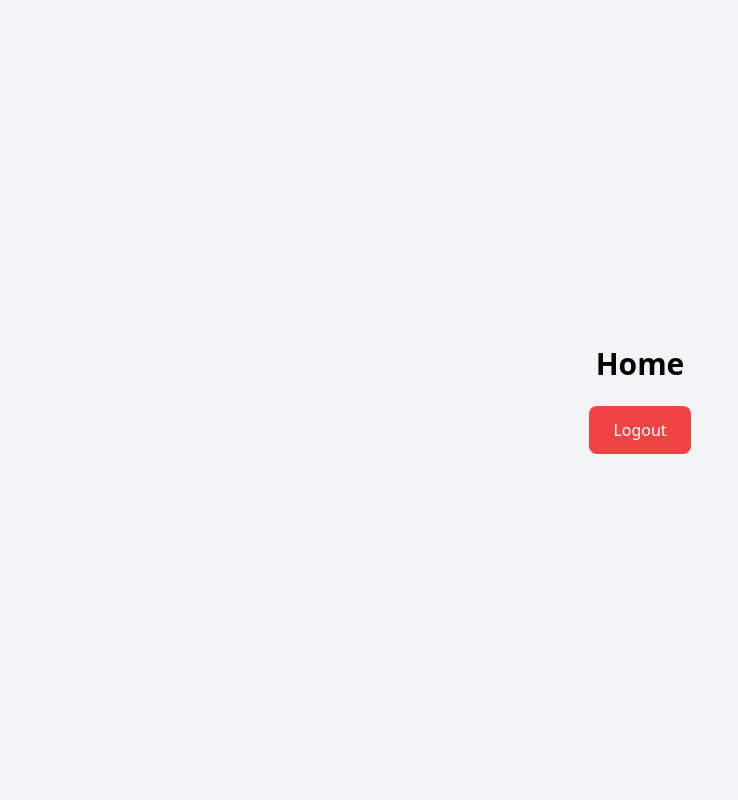
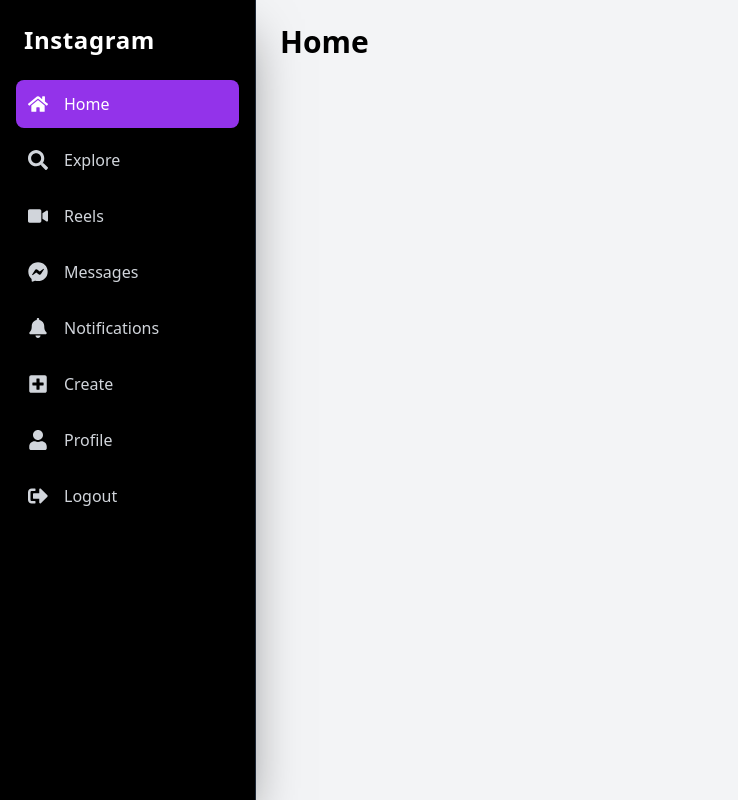
Before and after one commit to ALIM23700/SocialMedia_Frontend, a React app: page / in a window 1280 px wide. Shown: the whole page, without its empty margins (0-738 px from the left). Built offline with nearby package versions, Linux system fonts and the light colour scheme; sample sign-in values are in the browser's storage; the HTML template or start-up script is replaced by a standard one.

Commit message:
create sidebar and some pages

```diff
--- a/package.json
+++ b/package.json
@@ -14,6 +14,7 @@
     "axios": "^1.13.4",
     "react": "^19.2.0",
     "react-dom": "^19.2.0",
+    "react-icons": "^5.5.0",
     "react-redux": "^9.2.0",
     "react-router-dom": "^7.13.0"
   },
--- a/src/App.jsx
+++ b/src/App.jsx
@@ -3,6 +3,10 @@
 import Login from './pages/Login';
 import Register from './pages/Register';
 import ProtectedRoute from './Components/ProtectedRoute';
+import Profile from './pages/Profile';
+import Story from './pages/Story';
+import Reels from './pages/Reels';
+import Create from './pages/Create';
 
 function App() {
   return (
@@ -18,6 +22,46 @@
             </ProtectedRoute>
           }
         />
+         <Route
+          path="/profile"
+          element={
+            <ProtectedRoute>
+             <Profile></Profile>
+            </ProtectedRoute>
+          }
+        />
+        <Route
+          path="/story"
+          element={
+            <ProtectedRoute>
+            <Story></Story>
+            </ProtectedRoute>
+          }
+        />
+         <Route
+          path="/reels"
+          element={
+            <ProtectedRoute>
+            <Reels></Reels>
+            </ProtectedRoute>
+          }
+        />
+         <Route
+          path="/notification"
+          element={
+            <ProtectedRoute>
+           <Notification></Notification>
+            </ProtectedRoute>
+          }
+        />
+         <Route
+          path="/create"
+          element={
+            <ProtectedRoute>
+          <Create></Create>
+            </ProtectedRoute>
+          }
+        />
       </Routes>
     </BrowserRouter>
   );
--- /dev/null
+++ b/src/Components/SideBar.jsx
@@ -0,0 +1,92 @@
+import React from "react";
+import { NavLink, useNavigate } from "react-router-dom";
+import { useDispatch, useSelector } from "react-redux";
+import { logout } from "../features/Auth/Authslice";
+import {
+  FaHome,
+  FaSearch,
+  FaVideo,
+  FaFacebookMessenger,
+  FaBell,
+  FaPlusSquare,
+  FaUser,
+  FaSignOutAlt,
+} from "react-icons/fa";
+
+const SideBar = () => {
+  const dispatch = useDispatch();
+  const navigate = useNavigate();
+
+  // user from redux
+  const { user } = useSelector((state) => state.auth);
+
+  const handleLogout = () => {
+    dispatch(logout());
+    navigate("/login");
+  };
+
+  const menuItems = [
+    { icon: <FaHome />, label: "Home", path: "/" },
+    { icon: <FaSearch />, label: "Explore", path: "/explore" },
+    { icon: <FaVideo />, label: "Reels", path: "/reels" },
+    { icon: <FaFacebookMessenger />, label: "Messages", path: "/messages" },
+    { icon: <FaBell />, label: "Notifications", path: "/notification" },
+    { icon: <FaPlusSquare />, label: "Create", path: "/create" },
+    {
+      icon: <FaUser />,
+      label: "Profile",
+      path: `/profile/${user?._id}`,
+    },
+  ];
+
+  return (
+    <div
+      className="
+        h-screen w-64 bg-black text-white fixed left-0 top-0
+        border-r border-gray-800
+        shadow-2xl shadow-black/50
+      "
+    >
+      {/* Logo */}
+      <div className="p-6 text-2xl font-bold tracking-wide">
+        Instagram
+      </div>
+
+      {/* Menu */}
+      <ul className="px-4 space-y-2">
+        {menuItems.map((item, index) => (
+          <NavLink
+            key={index}
+            to={item.path}
+            className={({ isActive }) =>
+              `flex items-center gap-4 p-3 rounded-lg transition-all duration-200
+              ${
+                isActive
+                  ? "bg-purple-600 text-white"
+                  : "text-gray-300 hover:bg-purple-600 hover:text-white"
+              }`
+            }
+          >
+            <span className="text-xl">{item.icon}</span>
+            <span className="text-base">{item.label}</span>
+          </NavLink>
+        ))}
+
+        {/* Logout */}
+        <button
+          onClick={handleLogout}
+          className="
+            w-full flex items-center gap-4 p-3 rounded-lg
+            text-gray-300 hover:bg-purple-600 hover:text-white
+            transition-all duration-200
+          "
+        >
+          <FaSignOutAlt className="text-xl" />
+          <span>Logout</span>
+        </button>
+      </ul>
+    </div>
+  );
+};
+
+export default SideBar;
--- a/src/features/Auth/Authslice.jsx
+++ b/src/features/Auth/Authslice.jsx
@@ -9,7 +9,7 @@
   async (userData, { rejectWithValue }) => {
     try {
       const res = await axios.post(`${API_URL}/register`, userData);
-      return res.data; // must return { user, token }
+      return res.data;
     } catch (err) {
       return rejectWithValue(
         err.response?.data?.message || "Register failed"
@@ -24,7 +24,7 @@
   async (userData, { rejectWithValue }) => {
     try {
       const res = await axios.post(`${API_URL}/login`, userData);
-      return res.data; // must return { user, token }
+      return res.data;
     } catch (err) {
       return rejectWithValue(
         err.response?.data?.message || "Login failed"
--- /dev/null
+++ b/src/pages/Create.jsx
@@ -0,0 +1,9 @@
+import React from 'react'
+
+const Create = () => {
+  return (
+    <div>Create</div>
+  )
+}
+
+export default Create
--- a/src/pages/Home.jsx
+++ b/src/pages/Home.jsx
@@ -1,26 +1,16 @@
-import React from 'react';
-import { useDispatch } from 'react-redux';
-import { logout } from '../features/Auth/Authslice';
-import { useNavigate } from 'react-router-dom';
+import React from "react";
+import SideBar from "../Components/SideBar";
 
 const Home = () => {
-  const dispatch = useDispatch();
-  const navigate = useNavigate();
+  return (
+    <div className="flex">
+      <SideBar />
 
-  const handleLogout = () => {
-    dispatch(logout());
-    navigate('/login'); // go to login after logout
-  };
+      {/* Main Content */}
+      <div className="ml-64 flex-1 min-h-screen bg-gray-100 p-6">
+        <h1 className="text-3xl font-bold">Home</h1>
 
-  return (
-    <div className="min-h-screen flex flex-col items-center justify-center bg-gray-100">
-      <h1 className="text-3xl font-bold mb-6">Home</h1>
-      <button
-        onClick={handleLogout}
-        className="bg-red-500 text-white px-6 py-3 rounded-lg hover:bg-red-600 transition-colors"
-      >
-        Logout
-      </button>
+      </div>
     </div>
   );
 };
--- /dev/null
+++ b/src/pages/Notification.jsx
@@ -0,0 +1,9 @@
+import React from 'react'
+
+const Notification = () => {
+  return (
+    <div>Notification</div>
+  )
+}
+
+export default Notification
--- /dev/null
+++ b/src/pages/Reels.jsx
@@ -0,0 +1,9 @@
+import React from 'react'
+
+const Reels = () => {
+  return (
+    <div>Reels</div>
+  )
+}
+
+export default Reels
--- /dev/null
+++ b/src/pages/Story.jsx
@@ -0,0 +1,9 @@
+import React from 'react'
+
+const Story = () => {
+  return (
+    <div>Story</div>
+  )
+}
+
+export default Story
```
Also changed, not shown: 1 other file (tests, documents, lock files or other folders).
